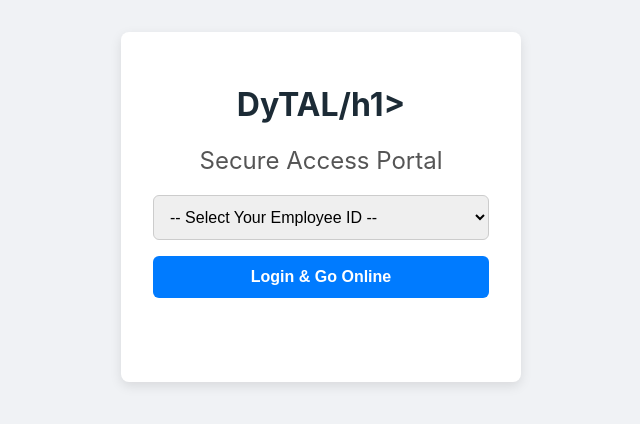
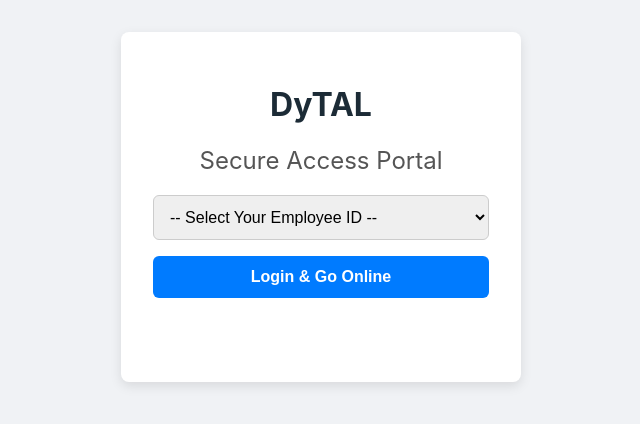
Before and after one commit to Luxspeed/dytal, a website: page public/index.html in a window 1280 px wide. Shown: the whole page, without its empty margins (319-959 px from the left). Drawn offline with nearby package versions, Linux system fonts and the light colour scheme; no server answers.

Commit message:
Update index.html

```diff
--- a/public/index.html
+++ b/public/index.html
@@ -8,7 +8,7 @@
 </head>
 <body>
     <div id="login-container" class="container">
-        <h1>DyTAL/h1>
+        <h1>DyTAL </h1>
         <h2>Secure Access Portal</h2>
         <select id="employee-select">
             <option value="">-- Select Your Employee ID --</option>
```
